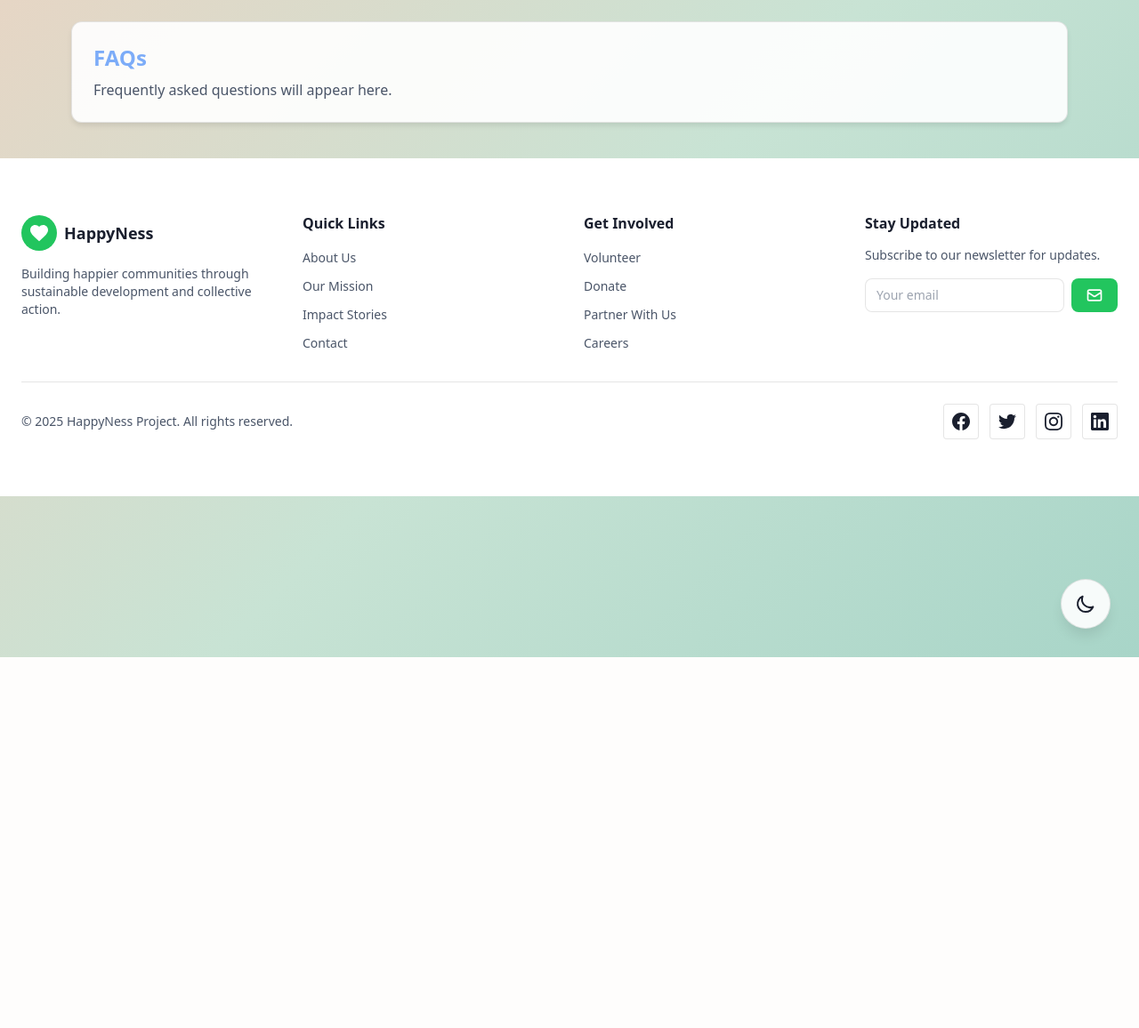
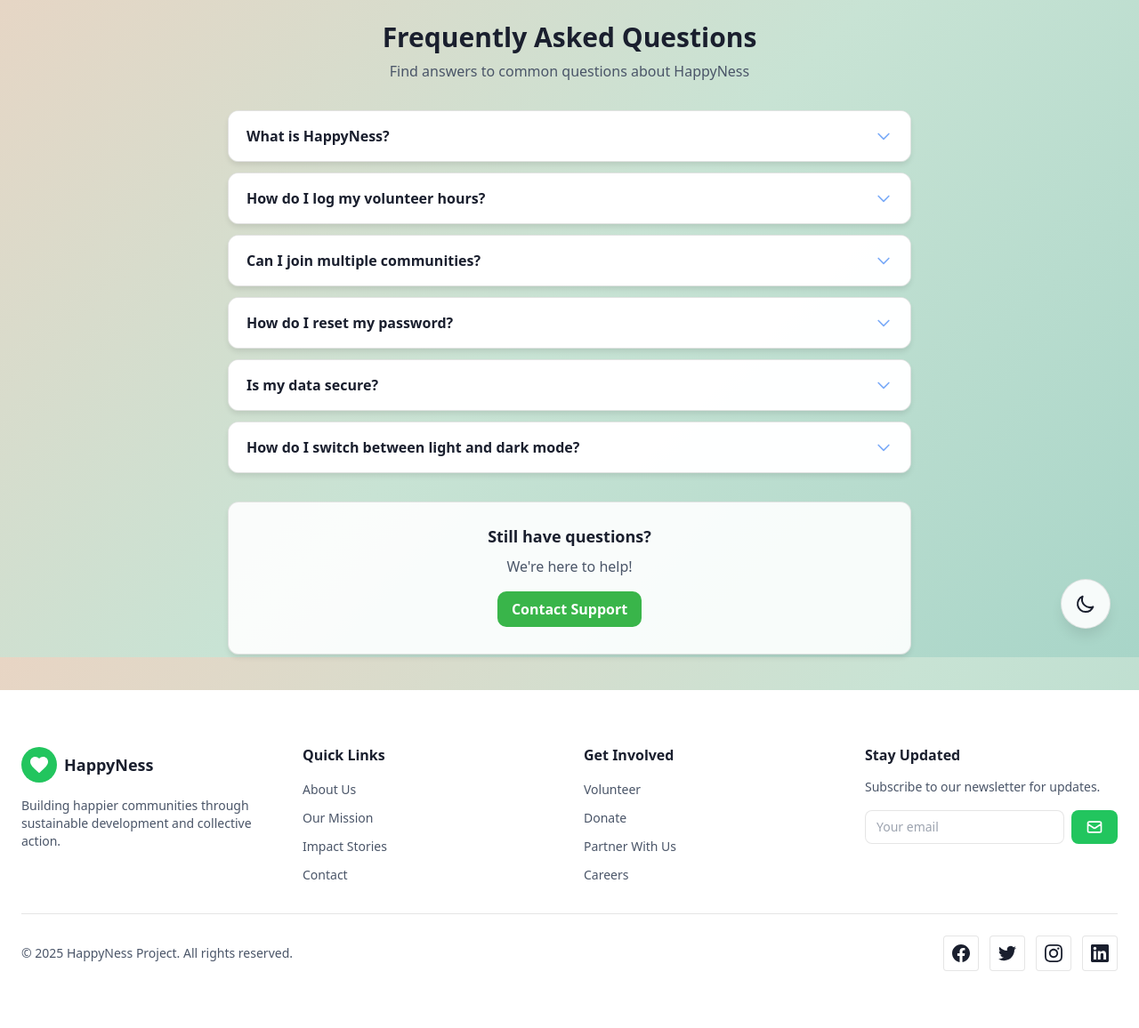
Before and after one commit to Justinbarbas1028/happyness, a Django app: page /faqs/ in a window 1280 px wide. Shown: the part 61-1217 px from the top of the page at 89% size. Before the commit the page ends 800 px from the top, so only its background shows below. Run offline with Django 5.2, Linux system fonts and the light colour scheme; some libraries are stand-ins or nearby versions.

Commit message:
feat(faq): implement interactive FAQ page with accordion

```diff
--- a/templates/faqs.html
+++ b/templates/faqs.html
@@ -1,8 +1,130 @@
 {% extends 'base.html' %}
-{% block title %}{{ title }}{% endblock %}
+{% block title %}FAQs - Happyness{% endblock %}
 {% block content %}
-  <div class="card">
-    <h1 class="text-2xl font-bold" style="color: var(--brand-primary);">FAQs</h1>
-    <p class="text-secondary mt-2">Frequently asked questions will appear here.</p>
+<div class="max-w-3xl mx-auto">
+  <!-- Header -->
+  <div class="text-center mb-8" data-aos="fade-up">
+    <h1 class="text-3xl font-bold mb-2" style="color: var(--text-primary);">
+      Frequently Asked Questions
+    </h1>
+    <p style="color: var(--text-secondary);">
+      Find answers to common questions about HappyNess
+    </p>
   </div>
+
+  <!-- FAQ List -->
+  <div class="space-y-3" data-aos="fade-up" data-aos-delay="100">
+
+    <!-- FAQ 1 -->
+    <div class="faq-item card p-0">
+      <div class="faq-question" onclick="toggleFaq(this)">
+        <span>What is HappyNess?</span>
+        <svg class="faq-icon" fill="none" stroke="currentColor" viewBox="0 0 24 24">
+          <path stroke-linecap="round" stroke-linejoin="round" stroke-width="2" d="M19 9l-7 7-7-7"></path>
+        </svg>
+      </div>
+      <div class="faq-answer">
+        <p>HappyNess is a community-focused platform that connects volunteers with meaningful opportunities. Track your
+          impact, join communities, and make a difference in your local area.</p>
+      </div>
+    </div>
+
+    <!-- FAQ 2 -->
+    <div class="faq-item card p-0">
+      <div class="faq-question" onclick="toggleFaq(this)">
+        <span>How do I log my volunteer hours?</span>
+        <svg class="faq-icon" fill="none" stroke="currentColor" viewBox="0 0 24 24">
+          <path stroke-linecap="round" stroke-linejoin="round" stroke-width="2" d="M19 9l-7 7-7-7"></path>
+        </svg>
+      </div>
+      <div class="faq-answer">
+        <p>Once logged in, navigate to the Home page and click "Log Volunteer Hours" in the Quick Actions section. You
+          can enter the activity details, duration, and the community it's associated with.</p>
+      </div>
+    </div>
+
+    <!-- FAQ 3 -->
+    <div class="faq-item card p-0">
+      <div class="faq-question" onclick="toggleFaq(this)">
+        <span>Can I join multiple communities?</span>
+        <svg class="faq-icon" fill="none" stroke="currentColor" viewBox="0 0 24 24">
+          <path stroke-linecap="round" stroke-linejoin="round" stroke-width="2" d="M19 9l-7 7-7-7"></path>
+        </svg>
+      </div>
+      <div class="faq-answer">
+        <p>Yes! You can join as many communities as you like. Each community tracks your contributions separately, and
+          you can view your total impact across all communities on your profile.</p>
+      </div>
+    </div>
+
+    <!-- FAQ 4 -->
+    <div class="faq-item card p-0">
+      <div class="faq-question" onclick="toggleFaq(this)">
+        <span>How do I reset my password?</span>
+        <svg class="faq-icon" fill="none" stroke="currentColor" viewBox="0 0 24 24">
+          <path stroke-linecap="round" stroke-linejoin="round" stroke-width="2" d="M19 9l-7 7-7-7"></path>
+        </svg>
+      </div>
+      <div class="faq-answer">
+        <p>Click "Forgot password?" on the login page. Enter your email address and we'll send you a link to reset your
+          password. Check your spam folder if you don't see it within a few minutes.</p>
+      </div>
+    </div>
+
+    <!-- FAQ 5 -->
+    <div class="faq-item card p-0">
+      <div class="faq-question" onclick="toggleFaq(this)">
+        <span>Is my data secure?</span>
+        <svg class="faq-icon" fill="none" stroke="currentColor" viewBox="0 0 24 24">
+          <path stroke-linecap="round" stroke-linejoin="round" stroke-width="2" d="M19 9l-7 7-7-7"></path>
+        </svg>
+      </div>
+      <div class="faq-answer">
+        <p>Absolutely. We use industry-standard security practices including encrypted passwords, CSRF protection, and
+          secure sessions. Your personal information is never shared without your consent.</p>
+      </div>
+    </div>
+
+    <!-- FAQ 6 -->
+    <div class="faq-item card p-0">
+      <div class="faq-question" onclick="toggleFaq(this)">
+        <span>How do I switch between light and dark mode?</span>
+        <svg class="faq-icon" fill="none" stroke="currentColor" viewBox="0 0 24 24">
+          <path stroke-linecap="round" stroke-linejoin="round" stroke-width="2" d="M19 9l-7 7-7-7"></path>
+        </svg>
+      </div>
+      <div class="faq-answer">
+        <p>Click the sun/moon icon in the bottom-right corner of any page. Your preference is saved automatically and
+          will persist across sessions.</p>
+      </div>
+    </div>
+
+  </div>
+
+  <!-- Contact Section -->
+  <div class="card mt-8 text-center" data-aos="fade-up" data-aos-delay="200">
+    <h3 class="text-lg font-bold mb-2" style="color: var(--text-primary);">Still have questions?</h3>
+    <p class="mb-4" style="color: var(--text-secondary);">We're here to help!</p>
+    <a href="mailto:support@happyness.com" class="btn btn-primary">
+      Contact Support
+    </a>
+  </div>
+</div>
+
+<script>
+  function toggleFaq(element) {
+    const faqItem = element.parentElement;
+    const isOpen = faqItem.classList.contains('open');
+
+    // Close all other FAQs
+    document.querySelectorAll('.faq-item.open').forEach(item => {
+      if (item !== faqItem) {
+        item.classList.remove('open');
+      }
+    });
+
+    // Toggle current FAQ
+    faqItem.classList.toggle('open');
+  }
+</script>
 {% endblock %}
```
